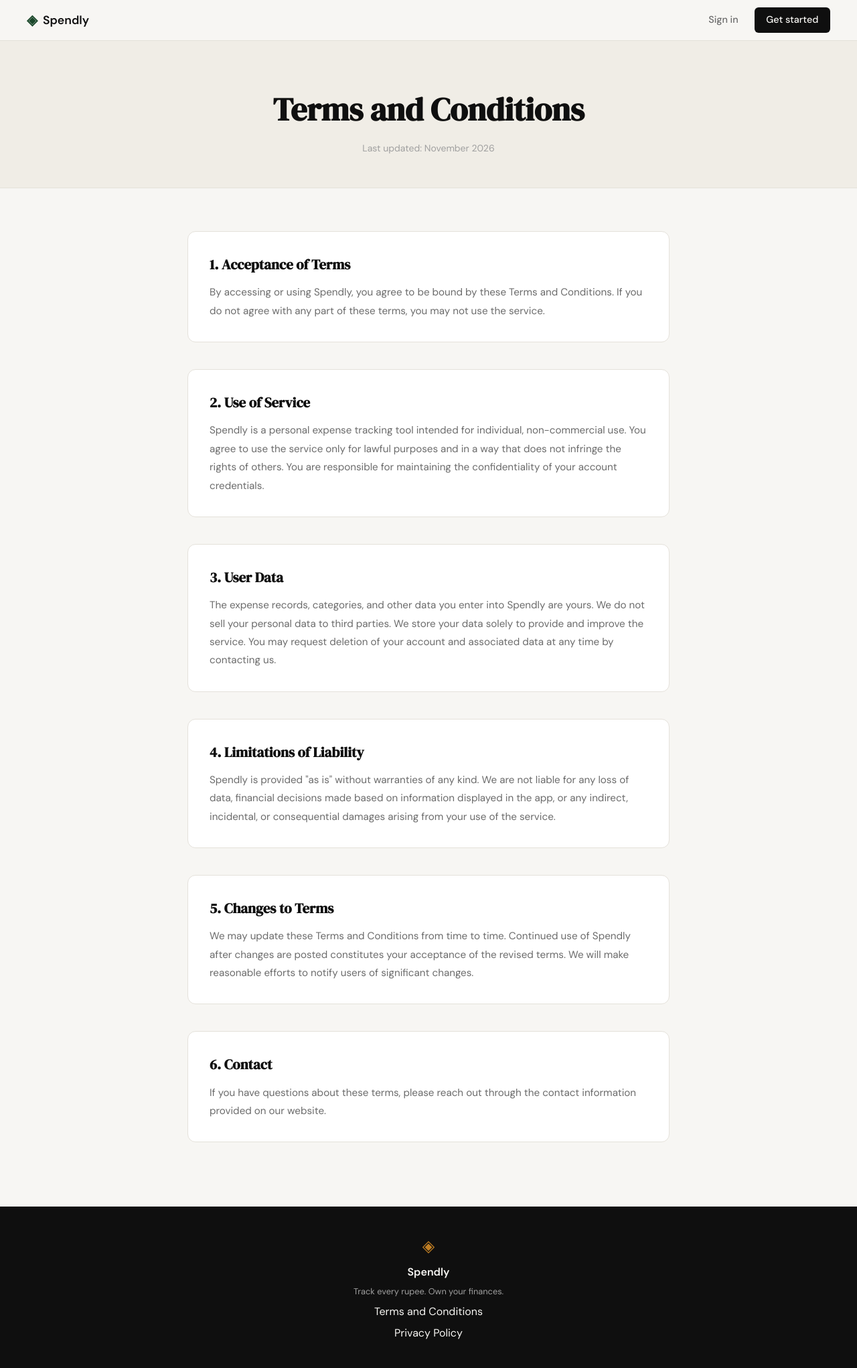
After one commit to rohit-tamboli/spendly, a Flask app: page /terms in a window 1280 px wide. The commit adds this page. Shown: the whole page at 67% size. Run offline with Flask 3, Linux system fonts and the light colour scheme.

Commit message:
landing: add terms and conditions page and route

```diff
--- a/app.py
+++ b/app.py
@@ -26,6 +26,11 @@ def login():
 # Placeholder routes — students will implement these                  #
 # ------------------------------------------------------------------ #
 
+@app.route("/terms")
+def terms():
+    return render_template("terms.html")
+
+
 @app.route("/logout")
 def logout():
     return "Logout — coming in Step 3"
--- a/static/css/style.css
+++ b/static/css/style.css
@@ -508,6 +508,70 @@ a { color: inherit; text-decoration: none; }
 }
 
 /* ------------------------------------------------------------------ */
+/* Page header (legal / simple pages)                                  */
+/* ------------------------------------------------------------------ */
+
+.page-header {
+    background: var(--paper-warm);
+    border-bottom: 1px solid var(--border);
+    padding: 4rem 2rem 3rem;
+    text-align: center;
+}
+
+.page-header-inner {
+    max-width: 720px;
+    margin: 0 auto;
+}
+
+.page-header-title {
+    font-family: var(--font-display);
+    font-size: clamp(2rem, 4vw, 3rem);
+    color: var(--ink);
+    margin-bottom: 0.5rem;
+}
+
+.page-header-sub {
+    font-size: 0.875rem;
+    color: var(--ink-faint);
+}
+
+/* ------------------------------------------------------------------ */
+/* Legal pages (terms, privacy)                                        */
+/* ------------------------------------------------------------------ */
+
+.legal-section {
+    padding: 4rem 2rem 6rem;
+}
+
+.legal-content {
+    max-width: 720px;
+    margin: 0 auto;
+    display: flex;
+    flex-direction: column;
+    gap: 2.5rem;
+}
+
+.legal-block {
+    background: var(--paper-card);
+    border: 1px solid var(--border);
+    border-radius: var(--radius-md);
+    padding: 2rem;
+}
+
+.legal-heading {
+    font-family: var(--font-display);
+    font-size: 1.3rem;
+    color: var(--ink);
+    margin-bottom: 0.75rem;
+}
+
+.legal-body {
+    font-size: 0.95rem;
+    color: var(--ink-muted);
+    line-height: 1.8;
+}
+
+/* ------------------------------------------------------------------ */
 /* Responsive                                                          */
 /* ------------------------------------------------------------------ */
 
--- a/templates/base.html
+++ b/templates/base.html
@@ -34,7 +34,7 @@
             <span class="brand-icon">◈</span>
             <span class="footer-name">Spendly</span>
             <p class="footer-copy">Track every rupee. Own your finances.</p>
-            <a href="#">Terms and Conditions</a>
+            <a href="/terms">Terms and Conditions</a>
             <a href="#">Privacy Policy</a>
         </div>
     </footer>
--- /dev/null
+++ b/templates/terms.html
@@ -0,0 +1,50 @@
+{% extends "base.html" %}
+
+{% block title %}Terms and Conditions — Spendly{% endblock %}
+
+{% block content %}
+
+<section class="page-header">
+    <div class="page-header-inner">
+        <h1 class="page-header-title">Terms and Conditions</h1>
+        <p class="page-header-sub">Last updated: November 2026</p>
+    </div>
+</section>
+
+<section class="legal-section">
+    <div class="legal-content">
+
+        <div class="legal-block">
+            <h2 class="legal-heading">1. Acceptance of Terms</h2>
+            <p class="legal-body">By accessing or using Spendly, you agree to be bound by these Terms and Conditions. If you do not agree with any part of these terms, you may not use the service.</p>
+        </div>
+
+        <div class="legal-block">
+            <h2 class="legal-heading">2. Use of Service</h2>
+            <p class="legal-body">Spendly is a personal expense tracking tool intended for individual, non-commercial use. You agree to use the service only for lawful purposes and in a way that does not infringe the rights of others. You are responsible for maintaining the confidentiality of your account credentials.</p>
+        </div>
+
+        <div class="legal-block">
+            <h2 class="legal-heading">3. User Data</h2>
+            <p class="legal-body">The expense records, categories, and other data you enter into Spendly are yours. We do not sell your personal data to third parties. We store your data solely to provide and improve the service. You may request deletion of your account and associated data at any time by contacting us.</p>
+        </div>
+
+        <div class="legal-block">
+            <h2 class="legal-heading">4. Limitations of Liability</h2>
+            <p class="legal-body">Spendly is provided "as is" without warranties of any kind. We are not liable for any loss of data, financial decisions made based on information displayed in the app, or any indirect, incidental, or consequential damages arising from your use of the service.</p>
+        </div>
+
+        <div class="legal-block">
+            <h2 class="legal-heading">5. Changes to Terms</h2>
+            <p class="legal-body">We may update these Terms and Conditions from time to time. Continued use of Spendly after changes are posted constitutes your acceptance of the revised terms. We will make reasonable efforts to notify users of significant changes.</p>
+        </div>
+
+        <div class="legal-block">
+            <h2 class="legal-heading">6. Contact</h2>
+            <p class="legal-body">If you have questions about these terms, please reach out through the contact information provided on our website.</p>
+        </div>
+
+    </div>
+</section>
+
+{% endblock %}
```
Also changed, not shown: file.txt (+22 -0 lines).
